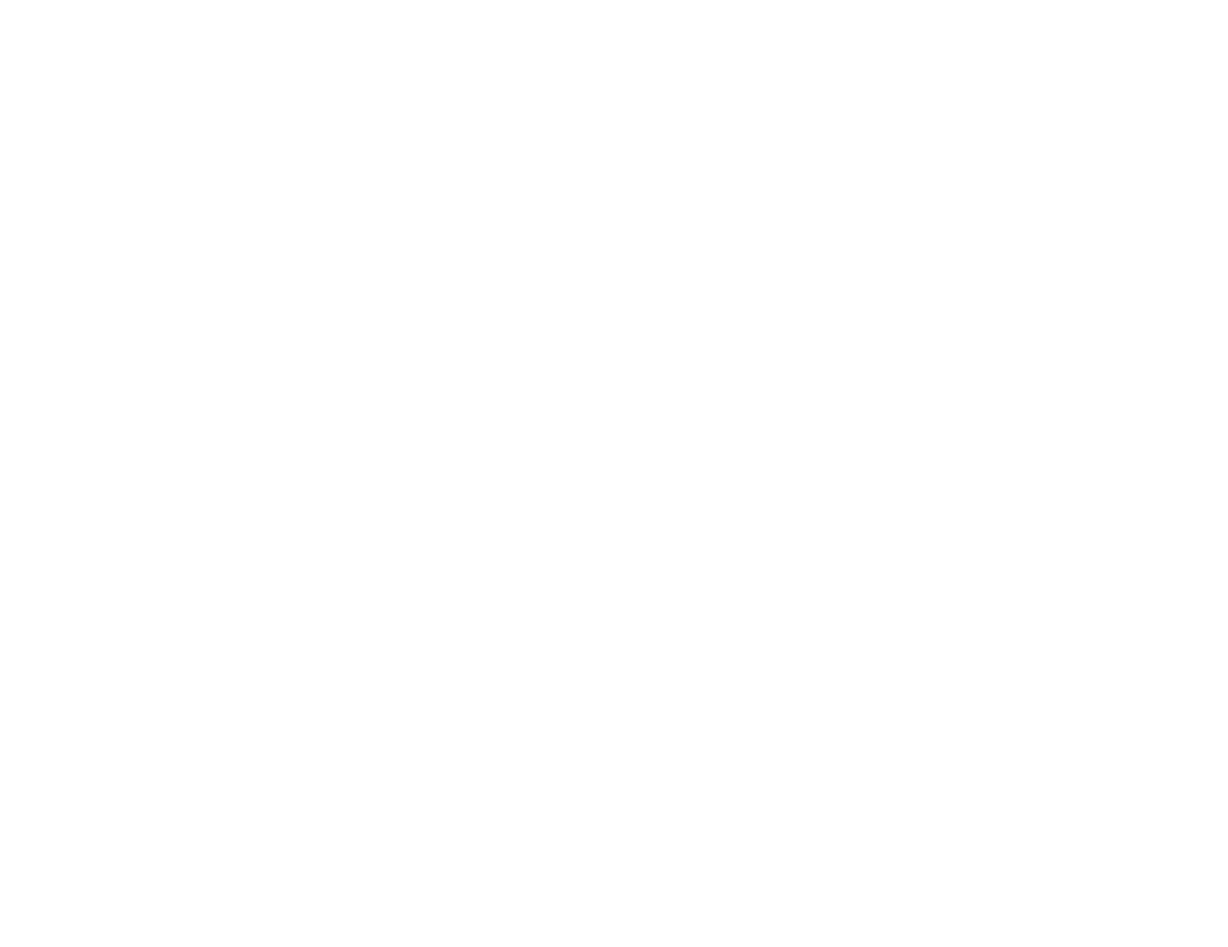
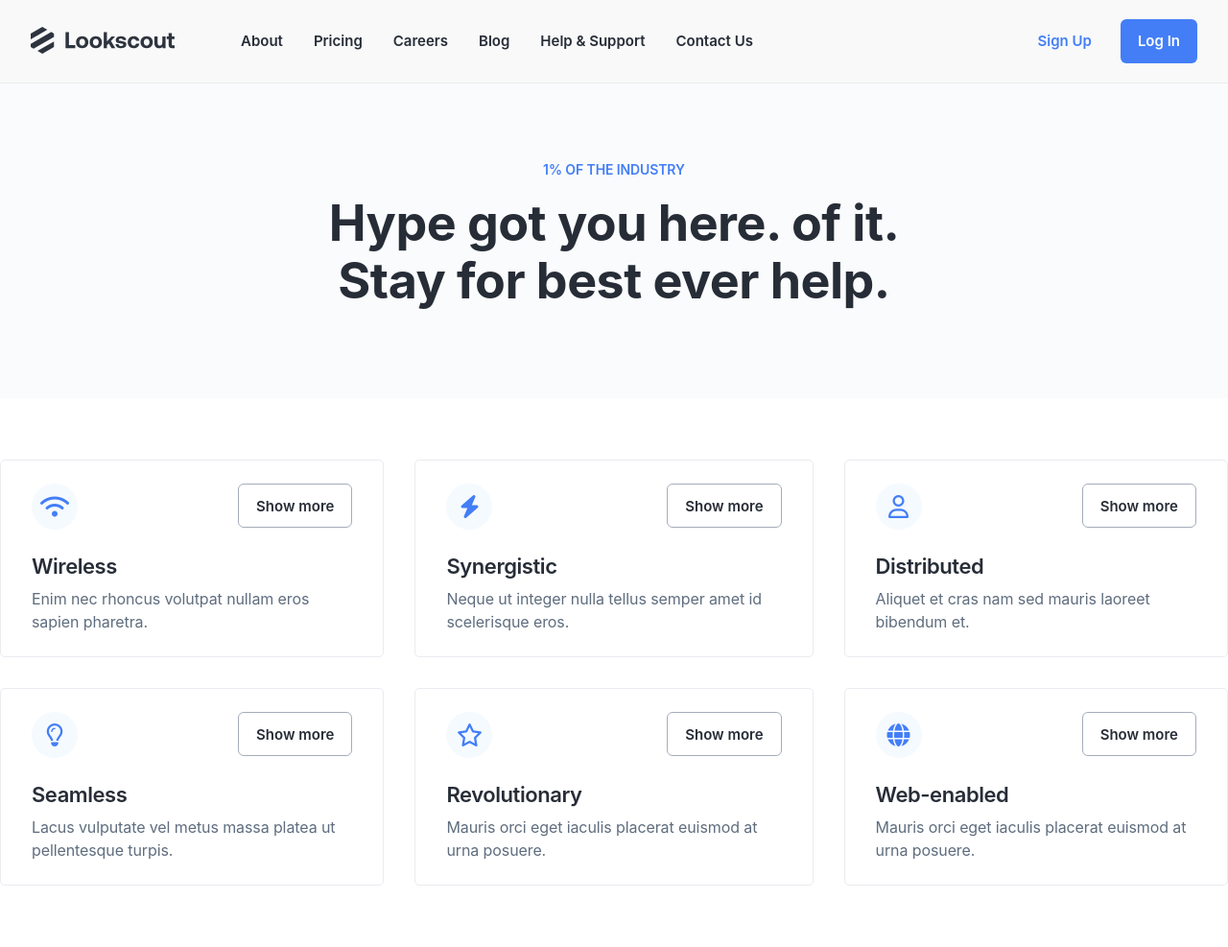
Before and after one commit to acunmedyaakademi/sude-sura-ali-ortak-calisma, a plain HTML site: page contact.html in a window 1280 px wide. Shown: the whole page at 96% size. Before the commit the page ends 800 px from the top, so only its background shows below. Drawn offline with Linux system fonts and the light colour scheme.

Commit message:
Contact sayfasının header kısmı tamamlandı.

```diff
--- a/assets/css/main.css
+++ b/assets/css/main.css
@@ -329,7 +329,7 @@ header {
 		background-color: var(--icon-bg);
 		border-radius: 100%;
 		i {
-			font-size: 32px;
+			font-size: 24px;
 			color: var(--blue);
 		}
 
@@ -1753,6 +1753,37 @@ header {
   color: var(--gray);
 }
 /* sude end */
+/* sude start */
+.contact__hero {
+  background-color: var(--bg-dark-white);
+  padding-bottom: 40px;
+}
+
+.contact__hero .container {
+  display: flex;
+  flex-direction: column;
+  justify-content: center;
+  align-items: center;
+  gap: 32px;
+}
+
+.contact__hero p {
+  font-size: 14px;
+  font-weight: 600;
+  line-height: 20px;
+  letter-spacing: -0.10000000149011612px;
+  color: var(--blue);
+}
+
+.contact__hero h1 {
+  font-size: 36px;
+  font-weight: 600;
+  line-height: 44px;
+  letter-spacing: -0.02em;
+  text-align: center;
+  color: var(--text-color);
+}
+/* sude end */
 
 @media screen and (max-width: 767.98px) {
   .btn:not(.btn--inline) {
@@ -2207,6 +2238,22 @@ header {
     letter-spacing: -0.01em;
   }
   /* sude end */
+  /* sude start */
+  .contact__hero {
+    padding-bottom: 88px;
+    padding-top: 48px;
+  }
+  .contact__hero .container {
+    gap: 0;
+  }
+  .contact__hero h1 {
+    font-size: 52px;
+    font-weight: 700;
+    line-height: 60px;
+    letter-spacing: -0.01em;
+    padding-inline: 50px;
+  }
+  /* sude end */
 }
 
 
@@ -2604,4 +2651,17 @@ header {
     letter-spacing: -0.01em;
   }
   /* sude end */
-}
+  /* sude start */
+  .contact__hero {
+    padding-bottom: 92px;
+    padding-top: 80px;
+  }
+  .contact__hero .container {
+    gap: 16px;
+  }
+  .contact__hero h1 {
+    width: 620px;
+    padding: 0;
+  }
+  /* sude end */
+}
--- a/contact.html
+++ b/contact.html
@@ -8,6 +8,111 @@
   <title>Contact Us</title>
 </head>
 <body>
-
+  <header class="header">
+    <div class="container">
+      <div class="header__wrapper">
+        <div class="header__logo">
+          <a href="index.html"><img src="assets/images/logo.svg"></a>
+        </div>
+        <nav class="header__nav">
+          <ul>
+            <li><a href="about.html">About</a></li>
+            <li><a href="pricing.html">Pricing</a></li>
+            <li><a href="careers.html">Careers</a></li>
+            <li><a href="blog.html">Blog</a></li>
+            <li><a href="help-support.html">Help & Support</a></li>
+            <li><a href="contact.html">Contact Us</a></li>
+          </ul>
+        </nav>
+      </div>
+      <div class="header__sign">
+        <a href="#" class="header_sign--buttons">Sign Up</a>
+        <a href="#" class="header_sign--buttons">Log In</a>
+      </div>
+      <div class="header__hamburger-menu">
+        <a href="#"><i class="fa-solid fa-bars"></i></a>
+        <nav class="header__mobile-nav">
+          <ul>
+            <li><a href="#">Home</a></li>
+            <li><a href="#">Our Products</a></li>
+            <li><a href="#">Resources</a></li>
+            <li><a href="#">Contacts</a></li>
+          </ul>
+        </nav>
+      </div>
+    </div>
+  </header>
+  <section class="contact__hero">
+    <div class="container">
+      <p>1% OF THE INDUSTRY</p>
+      <h1>Hype got you here. of it. Stay for best ever help.</h1>
+    </div>
+  </section>
+  <section class="channel-articles">
+    <div class="container">
+      <div class="channels-info">
+        <div class="channel-articles__item">
+          <div class="channel-articles__item-top">
+            <span><i class="fa-solid fa-wifi"></i></span>
+            <a href="#">Show more</a>
+          </div>
+          <div class="channel-articles__item-bottom">
+            <h3>Wireless</h3>
+            <p>Enim nec rhoncus volutpat nullam eros sapien pharetra.</p>
+          </div>
+        </div>
+        <div class="channel-articles__item">
+          <div class="channel-articles__item-top">
+            <span><i class="fa-solid fa-bolt"></i></span>
+            <a href="#">Show more</a>
+          </div>
+          <div class="channel-articles__item-bottom">
+            <h3>Synergistic</h3>
+            <p>Neque ut integer nulla tellus semper amet id scelerisque eros.</p>
+          </div>
+        </div>
+        <div class="channel-articles__item">
+          <div class="channel-articles__item-top">
+            <span><i class="fa-regular fa-user"></i></span>
+            <a href="#">Show more</a>
+          </div>
+          <div class="channel-articles__item-bottom">
+            <h3>Distributed</h3>
+            <p>Aliquet et cras nam sed mauris laoreet bibendum et.</p>
+          </div>
+        </div>
+        <div class="channel-articles__item">
+          <div class="channel-articles__item-top">
+            <span><i class="fa-regular fa-lightbulb"></i></span>
+            <a href="#">Show more</a>
+          </div>
+          <div class="channel-articles__item-bottom">
+            <h3>Seamless</h3>
+            <p>Lacus vulputate vel metus massa platea ut pellentesque turpis.</p>
+          </div>
+        </div>
+        <div class="channel-articles__item">
+          <div class="channel-articles__item-top">
+            <span><i class="fa-regular fa-star"></i></span>
+            <a href="#">Show more</a>
+          </div>
+          <div class="channel-articles__item-bottom">
+            <h3>Revolutionary</h3>
+            <p>Mauris orci eget iaculis placerat euismod at urna posuere.</p>
+          </div>
+        </div>
+        <div class="channel-articles__item">
+          <div class="channel-articles__item-top">
+            <span><i class="fa-solid fa-globe"></i></span>
+            <a href="#">Show more</a>
+          </div>
+          <div class="channel-articles__item-bottom">
+            <h3>Web-enabled</h3>
+            <p>Mauris orci eget iaculis placerat euismod at urna posuere.</p>
+          </div>
+        </div>
+      </div>
+    </div>
+  </section>
 </body>
 </html>
```
